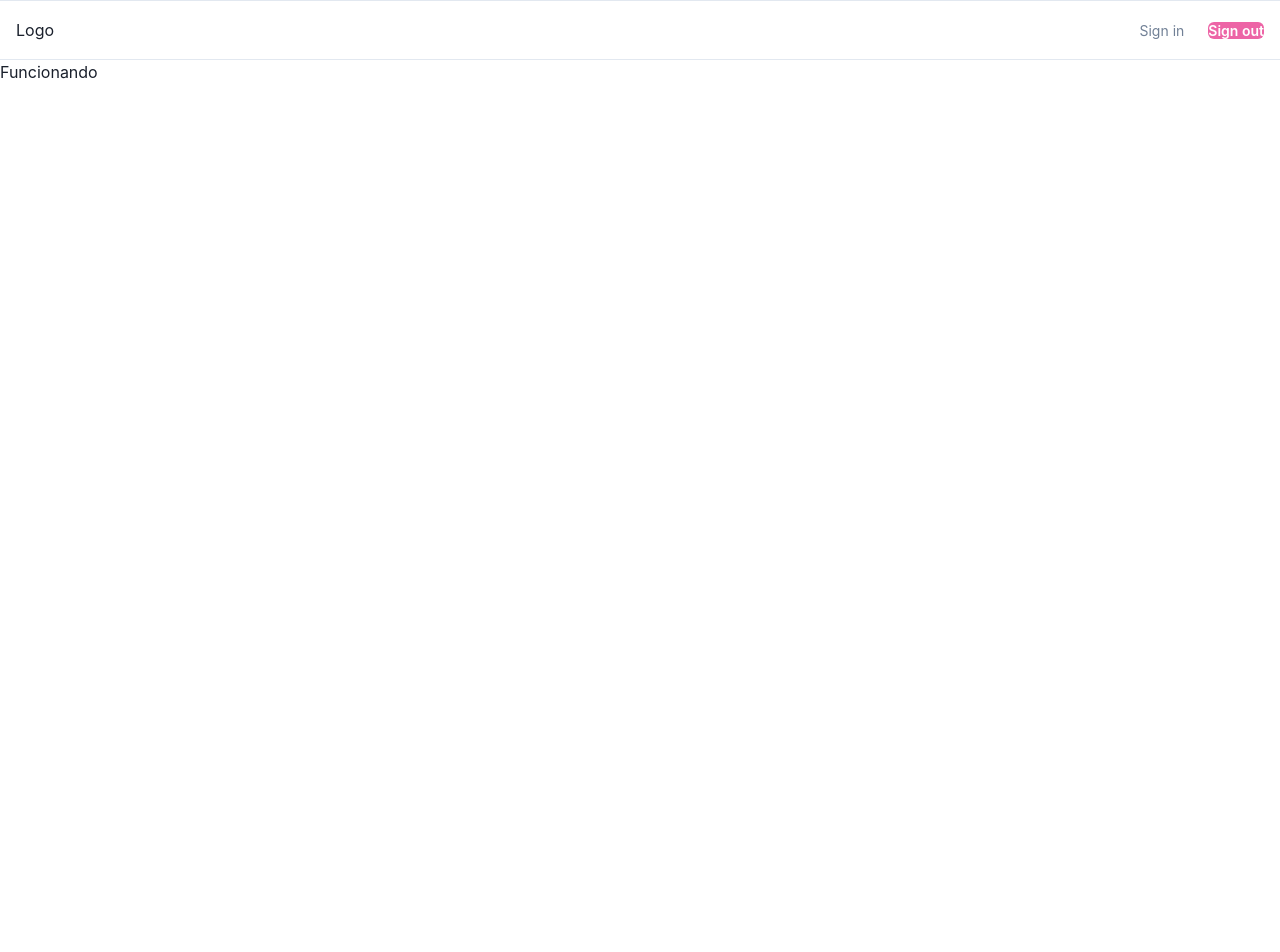
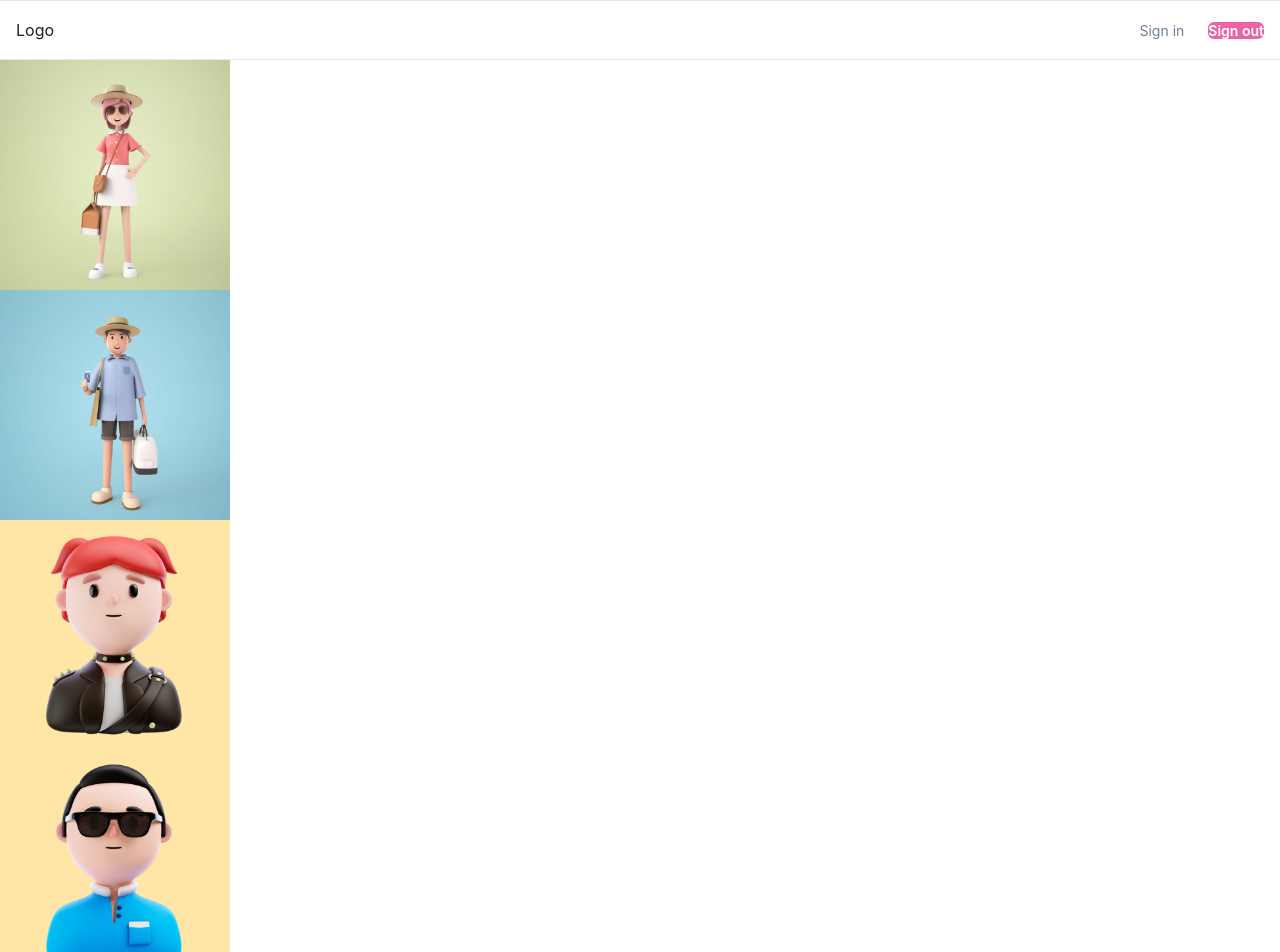
Before and after one commit to ghalo-loes/ecommerce-32-web-A, a Next.js app in the folder ecommerce/: page / in a window 1280 px wide. Shown: the top 952 px of the page. Before the commit the page ends 800 px from the top, so only its background shows below. Built offline with nearby package versions, Linux system fonts and the light colour scheme.

Commit message:
✨ Agregando imagenes al proyecto.

```diff
--- a/ecommerce/components/Layout.js
+++ b/ecommerce/components/Layout.js
@@ -8,7 +8,7 @@ import {
   useColorModeValue
 } from '@chakra-ui/react'
 
-const Layout = () => {
+const Layout = ({children}) => {
   return (
     <div>
       <Head>
@@ -63,6 +63,7 @@ const Layout = () => {
           </Stack>
         </Flex>
       </Box>
+      {children} {/* Aqui se renderiza el contenido anidado */}
     </div>
   )
 }
--- a/ecommerce/components/Products.js
+++ b/ecommerce/components/Products.js
@@ -1,8 +1,22 @@
 import React from 'react'
+import {data} from '../utils/data'
+import {Image} from '@chakra-ui/react'
+// import {Image} from 'next/image'
 
 const Products = () => {
   return (
-    <div>Products</div>
+    <div>
+      {data.products.map((products) => (
+        <Image
+        key={products.id}
+        src={`/images${products.image}`}
+        alt={products.title}
+        width={230}
+        height={230}
+        style={{objectFit: "cover"}}
+        />
+      ))}
+    </div>
   )
 }
 
--- a/ecommerce/pages/index.js
+++ b/ecommerce/pages/index.js
@@ -1,11 +1,12 @@
 import Layout from "../components/Layout"
+import Products from "../components/Products"
 
 export default function Home() {
   return (
     <>
       <Layout>
+        <Products/>
       </Layout>
-      <h2> Funcionando </h2>
     </>
   )
 }
--- a/ecommerce/utils/data.js
+++ b/ecommerce/utils/data.js
@@ -5,63 +5,63 @@ export const data = {
             title: 'Product 1',
             description: 'Product 1 description',
             price: 100,
-            image: ''
+            image: '/23.jpg'
         },
         {
             id: 2,
             title: 'Product 2',
             description: 'Product 2 description',
             price: 200,
-            image: ''
+            image: '/46.jpg'
         },
         {
             id: 3,
             title: 'Product 3',
             description: 'Product 3 description',
             price: 300,
-            image: ''
+            image: '/72.jpg'
         },
         {
             id: 4,
             title: 'Product 4',
             description: 'Product 4 description',
             price: 400,
-            image: ''
+            image: '/73.jpg'
         },
         {
             id: 5,
             title: 'Product 5',
             description: 'Product 5 description',
             price: 500,
-            image: ''
+            image: '/74.jpg'
         },
         {
             id: 6,
             title: 'Product 6',
             description: 'Product 6 description',
             price: 600,
-            image: ''
+            image: '/75.jpg'
         },
         {
             id: 7,
             title: 'Product 7',
             description: 'Product 7 description',
             price: 700,
-            image: ''
+            image: '/76.jpg'
         },
         {
             id: 8,
             title: 'Product 8',
             description: 'Product 8 description',
             price: 800,
-            image: ''
+            image: '/46.jpg'
         },
         {
             id: 9,
             title: 'Product 9',
             description: 'Product 9 description',
             price: 900,
-            image: ''
+            image: '/73.jpg'
         },
     ]
 }
```
